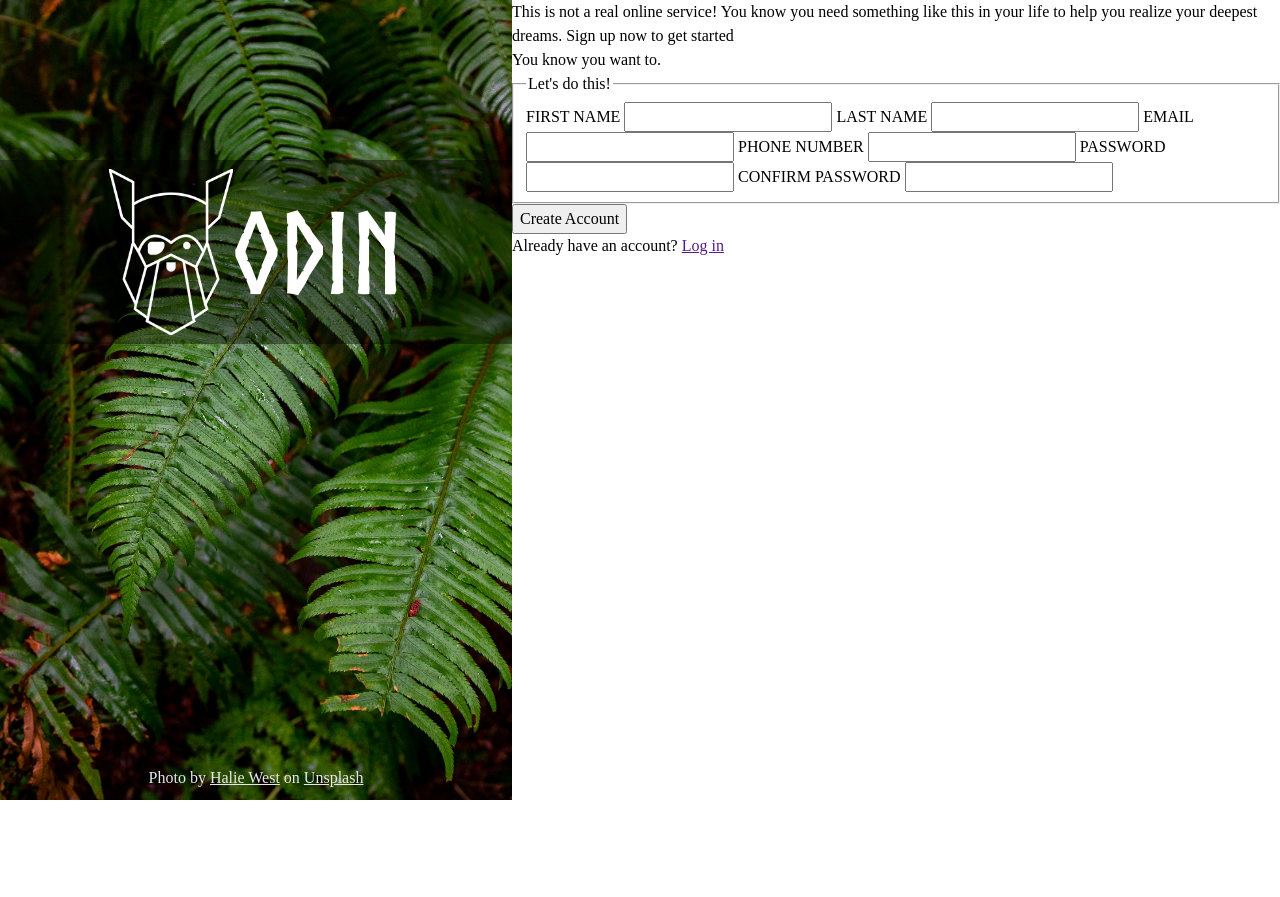
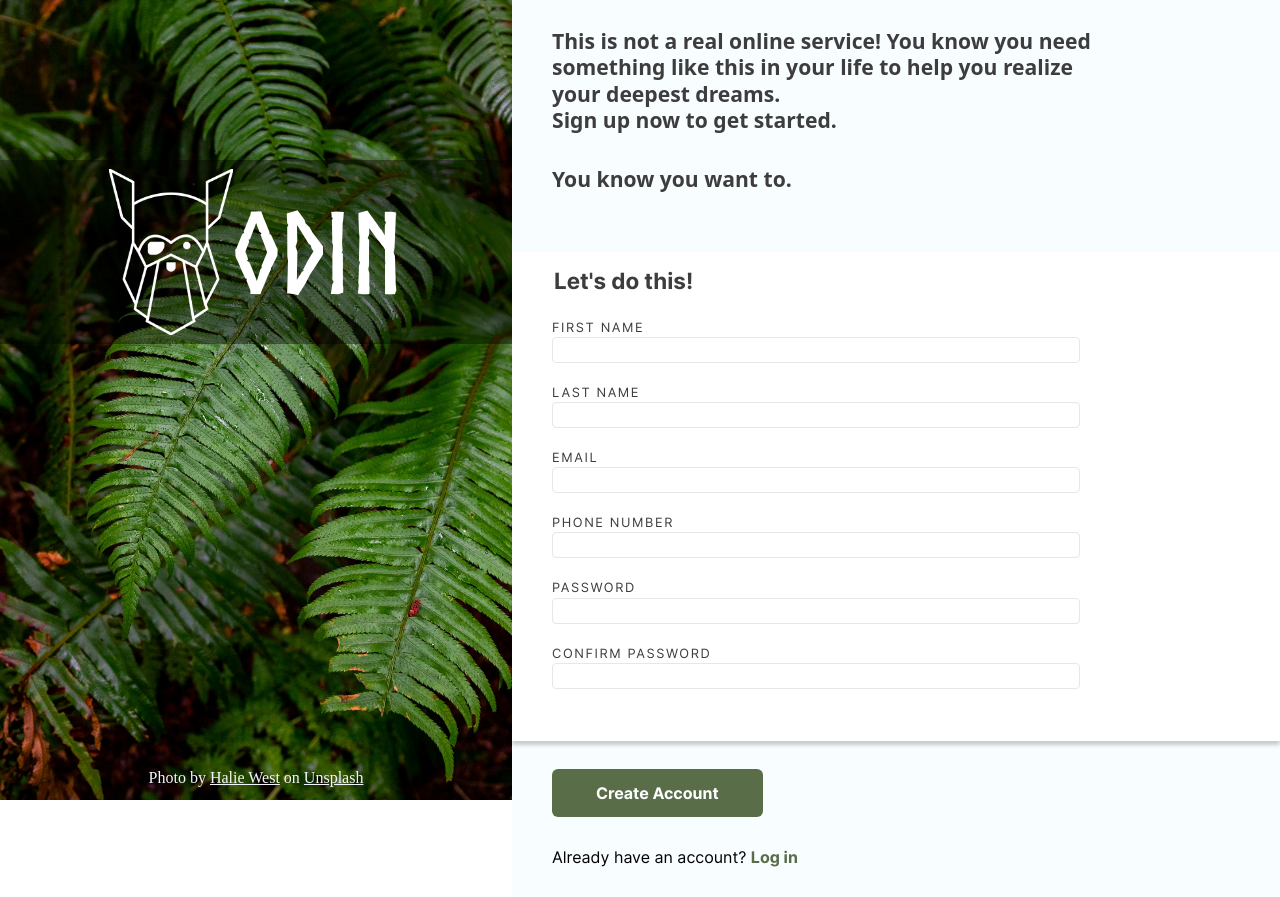
Before and after one commit to NickBzy/sign-up-form, a plain HTML site: page index.html in a window 1280 px wide. Before the commit the page ends 800 px from the top, so only its background shows below. Drawn offline with Linux system fonts and the light colour scheme.

Commit message:
Add styling for right side container

```diff
--- a/fonts/stylesheet.css
+++ b/fonts/stylesheet.css
@@ -6,3 +6,21 @@
     font-style: normal;
     font-display: swap;
 }
+
+@font-face {
+    font-family: 'Inter';
+    src: url('Inter-Bold.woff2') format('woff2'),
+        url('Inter-Bold.woff') format('woff');
+    font-weight: bold;
+    font-style: normal;
+    font-display: swap;
+}
+
+@font-face {
+    font-family: 'Inter';
+    src: url('Inter-Regular.woff2') format('woff2'),
+        url('Inter-Regular.woff') format('woff');
+    font-weight: normal;
+    font-style: normal;
+    font-display: swap;
+}
--- a/index.html
+++ b/index.html
@@ -19,33 +19,51 @@
         </div>
 
         <div class="right-side">
-            <p>This is not a real online service! You know you need something
-                like this in your life to help you realize your deepest dreams.
-                Sign up now to get started
-            </p>
-            <p>You know you want to.</p>
+            <div class="message">
+                <p>This is not a real online service! You know you need something
+                    like this in your life to help you realize your deepest dreams.<br>
+                    Sign up now to get started.
+                </p>
+                <p>You know you want to.</p>
+            </div>
 
-            <form action="" method="post">
+            <form action="" method="post" id="sign-up-form">
                 <fieldset>
                     <legend>Let's do this!</legend>
-                    <label for="first-name">FIRST NAME</label>
-                    <input type="text">
-                    <label for="last-name">LAST NAME</label>
-                    <input type="text">
+                    <div class="form-container">
+                        <div class="form-item">
+                            <label for="first-name">FIRST NAME</label>
+                            <input type="text" id="first-name" maxlength="50" required>
+                        </div>
+                        <div class="form-item">
+                            <label for="last-name">LAST NAME</label>
+                            <input type="text" id="last-name" maxlength="50" required>
+                        </div>
+                        <div class="form-item">
+                            <label for="email">EMAIL</label>
+                            <input type="email" id="email" maxlength="50" required>
+                        </div>
+                        <div class="form-item">
+                            <label for="phone">PHONE NUMBER</label>
+                            <input type="tel" id="phone" maxlength="30" inputmode="numeric" required>
+                        </div>
+                        <div class="form-item">
+                            <label for="password">PASSWORD</label>
+                            <input type="password" maxlength="50" id="password" required>
+                        </div>
+                        <div class="form-item">
+                            <label for="confirm-password">CONFIRM PASSWORD</label>
+                            <input type="password" maxlength="50" id="confirm-password" required>
+                        </div>
+                    </div>
+                </fieldset>
+            </form>
 
-                    <label for="email">EMAIL</label>
-                    <input type="email">
-                    <label for="phone">PHONE NUMBER</label>
-                    <input type="tel">
+            <div class="button-login">
+                <button form="sign-up-form" type="submit">Create Account</button>
+                <p>Already have an account? <a href="">Log in</a></p>
+            </div>
 
-                    <label for="password">PASSWORD</label>
-                    <input type="password">
-                    <label for="confirm-password">CONFIRM PASSWORD</label>
-                    <input type="password">
-                </fieldset>
-                <button type="submit">Create Account</button>
-            </form>
-            <p>Already have an account? <a href="">Log in</a></p>
         </div>
     </div>
 
--- a/scripts/script.js
+++ b/scripts/script.js
@@ -1 +1,6 @@
 console.log("Hello World!")
+
+const emailInput = document.getElementById("phone");
+emailInput.addEventListener("input", function (event) {
+    this.value = this.value.replace(/\D/g, "");
+});
--- a/styles/styles.css
+++ b/styles/styles.css
@@ -50,7 +50,11 @@ isolation: isolate;
 /* CUSTOM STYLING */
 :root {
     --kaki-green: #596D48;
-    --light-grey: #E5E7EB;
+    --light-grey: #f2f5fa;
+    --background-lighter-grey: #f8fdff;
+    --black-font: #3d3d3d;
+    --border-light-grey: #E5E7EB;
+    --blue: #4040fc;
 }
 
 .container {
@@ -58,6 +62,7 @@ isolation: isolate;
     height: 100%;
 }
 
+/* LEFT SIDE CONTAINER */
 .left-side {
     flex: 0 0 40%;
     height: 100vh;
@@ -104,3 +109,104 @@ isolation: isolate;
 .credits a {
     color: var(--light-grey)
 }
+
+/* RIGHT SIDE CONTAINER */
+.right-side {
+    background-color: var(--background-lighter-grey);
+    display: flex;
+    flex-direction: column;
+    justify-content: center;
+}
+
+.message p {
+    font-family: system-ui, -apple-system, BlinkMacSystemFont, 'Segoe UI', Roboto, Oxygen, Ubuntu, Cantarell, 'Open Sans', 'Helvetica Neue', sans-serif;
+    color: var(--black-font);
+    font-size: calc(1rem + 0.4vw);
+    font-weight: bold;
+    padding: 0 120px 32px 0;
+    line-height: 1.25;
+}
+
+.message, .button-login {
+    padding: 28px 40px;
+}
+
+form {
+    background-color: white;
+    padding: 12px 120px 32px 40px;
+    box-shadow: 0 4px 4px rgba(0, 0, 0, 0.2);
+}
+
+fieldset {
+    border: none;
+    padding: 0;
+}
+
+fieldset legend {
+    font-family: 'Inter', sans-serif;
+    font-size: calc(1rem + 0.5vw);
+    font-weight: 600;
+    padding-bottom: 20px;
+    color: var(--black-font);
+}
+
+.form-container {
+    display: flex;
+    flex-wrap: wrap;
+}
+
+.form-item {
+    display: flex;
+    flex: 1 1 45%;
+    flex-direction: column;
+    padding: 0 80px 20px 0;
+}
+
+.form-item label {
+    font-size: calc(0.4rem + 0.5vw);
+    font-family: 'Inter', sans-serif;
+    color: var(--black-font);
+    letter-spacing: 0.1rem;
+}
+
+.form-item input {
+    font-family: sans-serif;
+    border: 1px solid var(--border-light-grey);
+    border-radius: 4px;
+    outline: none;
+    padding: 0 8px;
+}
+
+.form-item input:focus {
+    border: 1px solid var(--blue);
+    border-radius: 4px;
+    outline: none;
+    box-shadow: 2px 2px 2px rgba(0, 0, 0, 0.4);
+}
+
+.form-item input:user-invalid {
+    border: 1px solid red;
+    border-radius: 4px;
+    outline: none;
+}
+
+.button-login button {
+    font-family: 'Inter', sans-serif;
+    font-weight: bold;
+    background: var(--kaki-green);
+    color: white;
+    padding: 12px 44px;
+    border: none;
+    border-radius: 6px;
+    margin-bottom: 28px;
+}
+
+.button-login p {
+    font-family: 'Inter', sans-serif;
+}
+
+.button-login a {
+    text-decoration: none;
+    color: var(--kaki-green);
+    font-weight: bold;
+}
```
Also changed, not shown: fonts/demo-inter.html (added, +221 -0 lines), fonts/Inter-Bold.woff (added), fonts/Inter-Bold.woff2 (added), fonts/Inter-Regular.woff (added), fonts/Inter-Regular.woff2 (added), fonts/SIL Open Font License.txt (added).
